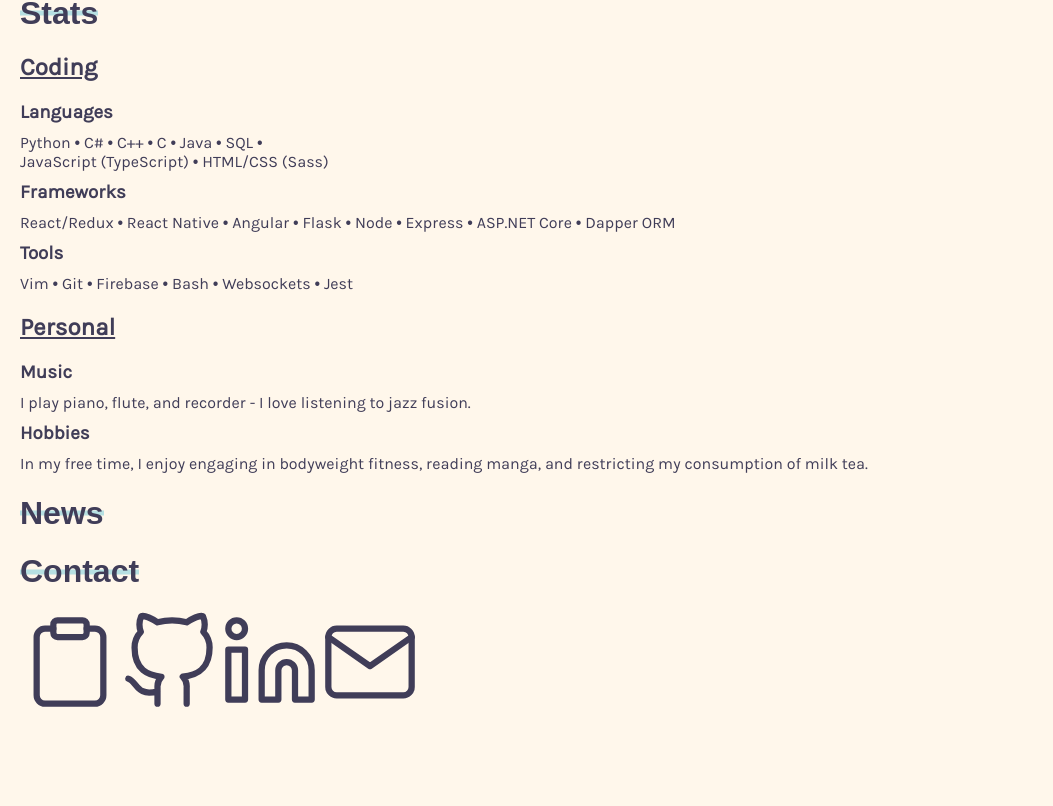
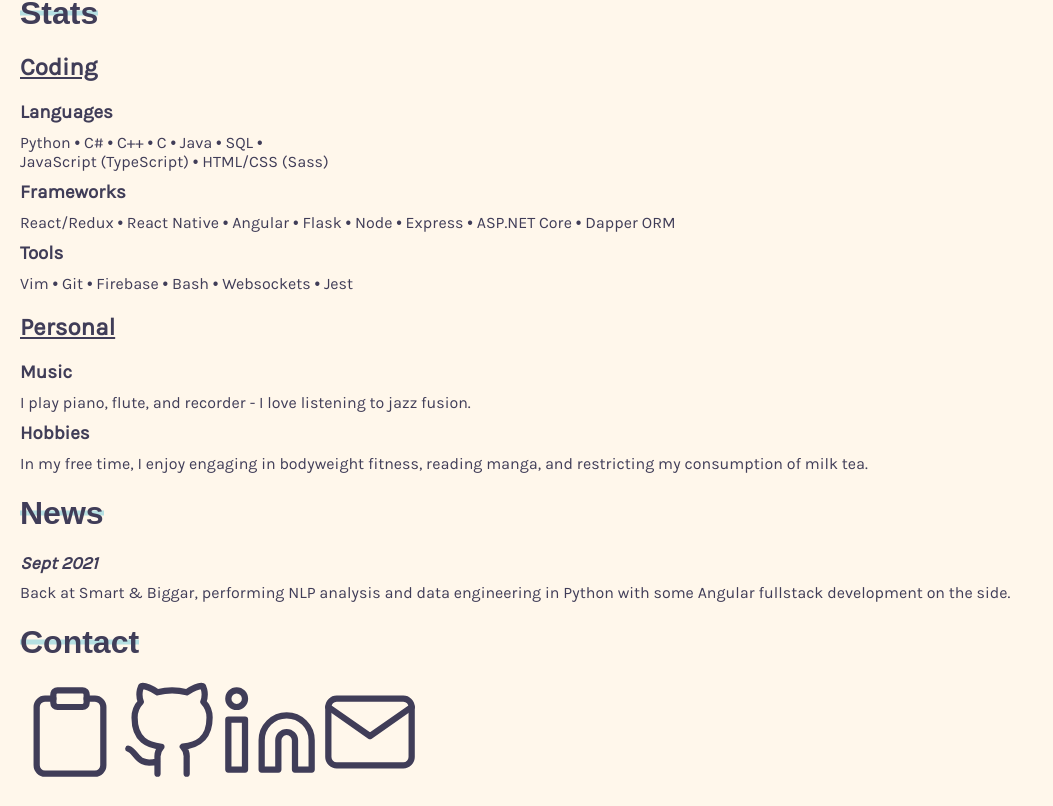
Before and after one commit to dannywuwu/dannywuwu.github.io, a React (Create React App) app: page / in a window 1280 px wide. Shown: the part 580-1386 px from the top of the page, without its empty margins (0-1053 px from the left). Before the commit the page ends 1316 px from the top, so only its background shows below. Built offline with nearby package versions, Linux system fonts and the light colour scheme.

Commit message:
timeline start with 2021 entry

```diff
--- a/src/Components/News.tsx
+++ b/src/Components/News.tsx
@@ -1,10 +1,11 @@
 import React from "react";
+import { Timeline } from "./Timeline";
 
 interface NewsProps {}
 
-const experiences = {
+const experiences: Record<string, string> = {
   "Sept 2021":
-    "Back at Smart & Biggar, performing NLP and data engineering with some fullstack development on the side",
+    "Back at Smart & Biggar, performing NLP analysis and data engineering in Python with some Angular fullstack development on the side.",
 };
 
 export const News: React.FC<NewsProps> = (props: NewsProps) => {
@@ -13,6 +14,7 @@ export const News: React.FC<NewsProps> = (props: NewsProps) => {
       <h1 className="section-title" id="news">
         News
       </h1>
+      <Timeline entries={experiences}></Timeline>
     </div>
   );
 };
--- /dev/null
+++ b/src/Components/Timeline.tsx
@@ -0,0 +1,26 @@
+import React from "react";
+import { TimelineEntry } from "./TimelineEntry";
+import "../res/styles/Timeline.scss";
+
+interface TimelineProps {
+  entries: Record<string, string>;
+}
+
+export const Timeline: React.FC<TimelineProps> = (props: TimelineProps) => {
+  const { entries } = props;
+  const entryDates: string[] = Object.keys(entries);
+  // map each entry to an entry element
+  const entryItems: JSX.Element[] = entryDates.map(
+    (date: string, i: number) => {
+      const description = entries[date];
+      return (
+        <TimelineEntry
+          key={i}
+          date={date}
+          description={description}
+        ></TimelineEntry>
+      );
+    }
+  );
+  return <>{entryItems}</>;
+};
--- /dev/null
+++ b/src/Components/TimelineEntry.tsx
@@ -0,0 +1,16 @@
+import React from "react";
+
+interface Props {
+  date: string;
+  description: string;
+}
+
+export const TimelineEntry = (props: Props) => {
+  const { date, description } = props;
+  return (
+    <div className="timeline-entry">
+      <i>{date}</i>
+      <p>{description}</p>
+    </div>
+  );
+};
--- /dev/null
+++ b/src/res/styles/Timeline.scss
@@ -0,0 +1,8 @@
+.timeline-entry {
+  i {
+    display: block;
+    font-weight: 600;
+    font-size: 1.1em;
+    margin-bottom: 1rem;
+  }
+}
```
